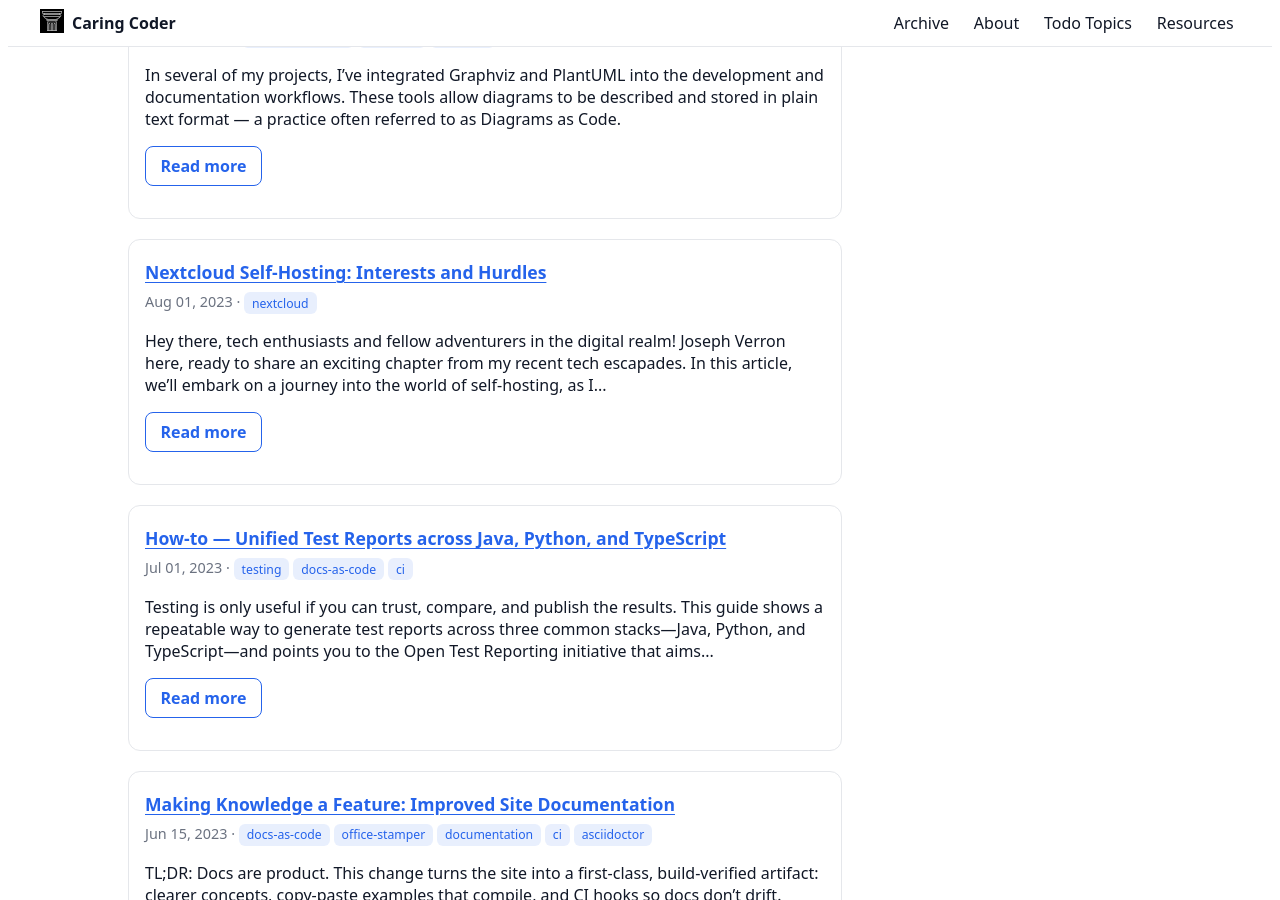
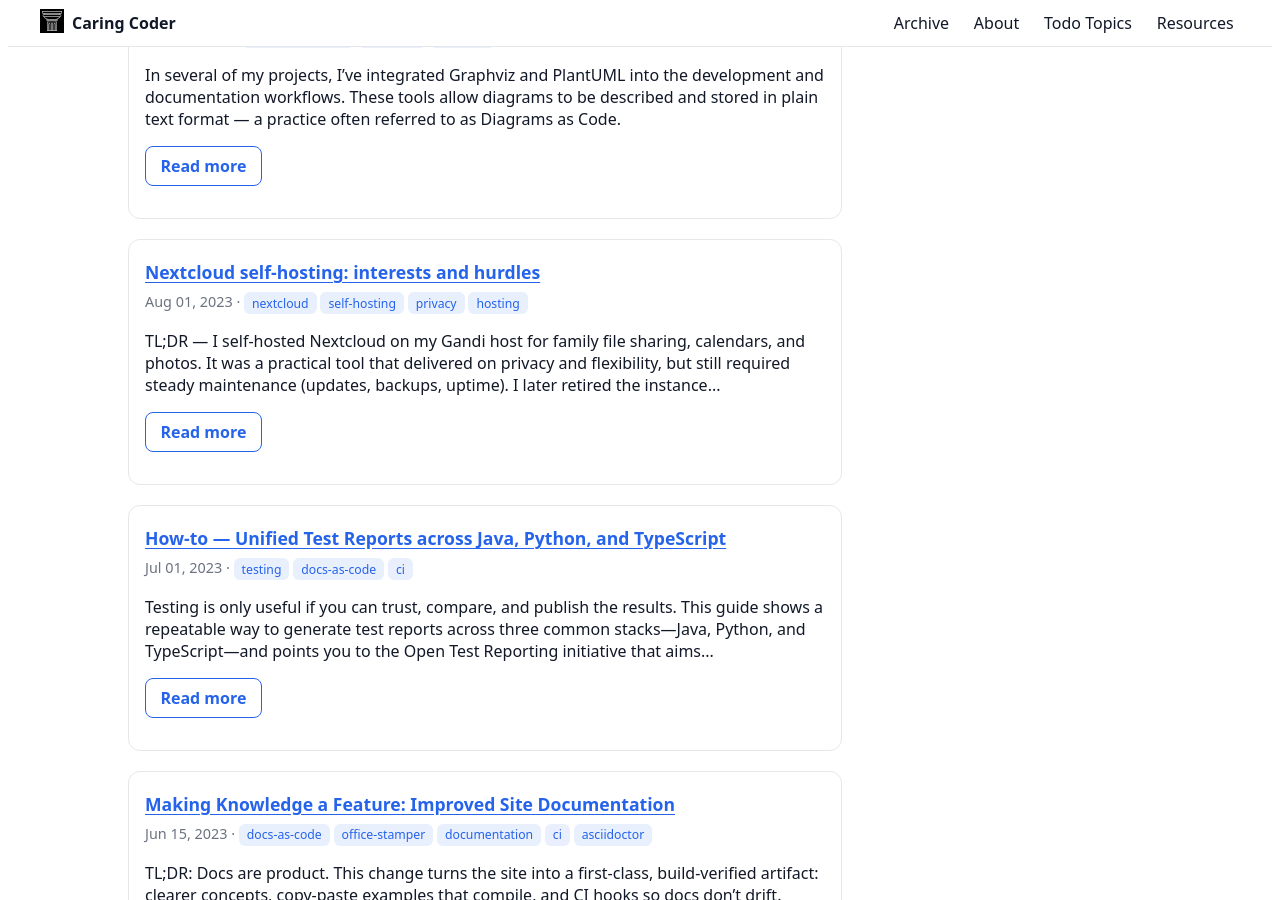
Before and after one commit to verronpro/blog, a Jekyll site: the page built from index.md, in a window 1280 px wide and 900 px high, scrolled down 438 px. Built offline with Jekyll 4.4.1, drawn with Linux system fonts in a browser that asks for light colours; some of the changed lines change nothing that is shown.

Commit message:
Update Nextcloud article: refine title, metadata, tags, and structure; enhance clarity and focus of content.

```diff
--- a/_posts/2023-08-01-nextcloud-self-hosting.md
+++ b/_posts/2023-08-01-nextcloud-self-hosting.md
@@ -1,49 +1,40 @@
 ---
-layout: article
-title:  "Nextcloud Self-Hosting: Interests and Hurdles"
-date:   2023-08-01 09:00:00
-categories: [nextcloud,hosting]
+layout: post
+title: "Nextcloud self‑hosting: interests and hurdles"
+date: 2023-08-01 09:00:00
+categories: [ nextcloud, hosting ]
 author: Joseph
-tags: [nextcloud]
-description: "Self‑hosting Nextcloud for family needs: practical interests, real hurdles, and what it took to run it reliably at home."
+tags: [ nextcloud, self-hosting, privacy, hosting ]
+description: "Self‑hosting Nextcloud for family needs on a Gandi host: what worked, what didn’t, and the operational cost of running it with a provider."
 ---
 
-Hey there, tech enthusiasts and fellow adventurers in the digital realm! Joseph Verron here, ready to share an exciting chapter from my recent tech escapades. In this article, we'll embark on a journey into the world of self-hosting, as I delve into the interests and challenges of setting up my very own Nextcloud instance for my family's digital needs.
+TL;DR — I self‑hosted Nextcloud on my Gandi host for family file sharing, calendars, and photos. It was a practical tool that delivered on privacy and flexibility, but still required steady maintenance (updates, backups, uptime). I later retired the instance for personal/professional reasons, not due to product dissatisfaction.
 
-## The Spark of Curiosity
+As a software engineer who prefers owning the tooling and data, I hosted a small Nextcloud instance on my Gandi infrastructure for my family. It let us run a truly practical shared tool without relying on a consumer SaaS. Below is a concise record of the interests that made it appealing, and the hurdles that matter if you operate it yourself.
 
-It all began with a spark of curiosity. As an advocate for software craftsmanship and a firm believer in taking control of my digital life, I found myself pondering the possibilities of self-hosting a cloud solution. Enter Nextcloud – a robust and open-source platform that promised to put me in charge of my data, while providing a suite of features tailored to collaboration, storage, and more.
+## Why Nextcloud (the interests)
 
-## The Tempting Interests
+- Data ownership and privacy: all files and calendars live under an account/infrastructure I control; no third‑party   retention surprises.
+- Family collaboration: file sharing, calendar sync, and notes are good enough out of the box, with mature mobile/desktop clients.
+- Flexibility: apps and integrations let you tune the feature set; you decide the trade‑offs (features vs. simplicity).
 
-### Data Ownership and Privacy
-First and foremost, the prospect of having complete control over my data was a tantalizing proposition. No more surrendering my personal information to big corporations or third-party services. With Nextcloud, I could safeguard my family's precious memories, sensitive documents, and valuable data on my own terms.
+## The hurdles that matter
 
-### Tailored Collaboration
-Nextcloud offered a cornucopia of tools for seamless collaboration. Calendar syncing, file sharing, and even a note-taking app meant that my family could effortlessly stay organized and connected, all while residing within the comforting confines of our self-hosted haven.
+- Initial setup: web server, TLS, database, storage layout on the host. Nothing exotic, but you need working backups and tested restores from day one.
+- Ongoing maintenance: regular security updates (OS + Nextcloud + apps), rotating credentials, and monitoring for disk usage/quotas at the provider.
+- Reliability and availability: provider incidents and planned maintenance happen. Plan for downtime windows and communicate with users; mind DNS/SMTP constraints when running on a shared host.
 
-### Flexibility and Customization
-One of the most alluring aspects of self-hosting is the sheer flexibility it provides. I had the freedom to shape Nextcloud according to our needs and preferences, integrating additional plugins and extensions as we saw fit.
+## What worked well
 
-## The Hurdles We Faced
+- Keep the stack simple (reverse proxy + Nextcloud + database + object/file storage).
+- Automate upgrades and backups; test restoring a snapshot before you need it.
+- Limit extra apps to the ones you truly use; fewer moving parts equals fewer surprises.
 
-### Technical Learning Curve
-Setting up a Nextcloud instance wasn't without its challenges. While I had a solid foundation in software engineering, navigating server configurations, database setups, and SSL certificates did require a bit of a learning curve. But hey, isn't mastering new tech skills half the fun?
+## Wrapping up
 
-### Maintenance and Updates
-Self-hosting, as empowering as it is, also comes with the responsibility of regular maintenance. Ensuring the system runs smoothly, keeping software up to date, and maintaining security patches demanded a level of diligence that I wasn't entirely prepared for.
+Self‑hosting Nextcloud does what it says on the tin: you get control and useful collaboration features, in exchange for operational responsibility. If that trade‑off fits your goals and time budget, it is a solid option.
 
-### Reliability and Availability
-In a world of 24/7 connectivity, ensuring that our self-hosted Nextcloud instance remained reliable and available was crucial. Handling unexpected downtime and addressing potential bottlenecks in our network setup became essential aspects of our self-hosting adventure.
+## Addendum (2025‑11)
 
-## The Triumphs and Smiles
-
-But oh, the triumphs were sweet, my friends. The satisfaction of successfully setting up our Nextcloud instance, customizing it to fit our needs, and basking in the glory of ownership over our data was a truly gratifying experience.
-
-The beaming smiles on my family's faces as they seamlessly accessed files, shared calendars, and collaborated effortlessly were worth every tech-induced wrinkle on my brow.
-
-## Wrapping Up
-
-So, my dear readers, what have I learned from this voyage into self-hosting our own Nextcloud instance? It's a journey of empowerment, a dance between challenges and victories, and a reminder that taking charge of our digital lives is both a noble pursuit and a deeply rewarding endeavor.
-
-As you embark on your own self-hosting adventures, remember that the road might be winding, but the vistas from the summit are worth the climb. Until next time, keep coding, keep crafting, and keep caring for your digital world. Stay tuned for more insights and adventures from The Caring Coder and yours truly, Joseph Verron. Happy self-hosting, everyone! 🌟
+I stopped maintaining this particular Nextcloud instance. The decision was not about product quality—I remained satisfied with Nextcloud itself. It simply no longer aligned with my professional workload and my personal plan to move to China, where my priorities and constraints changed. If I need a private cloud again under similar conditions, I would
+consider Nextcloud without hesitation.
```
